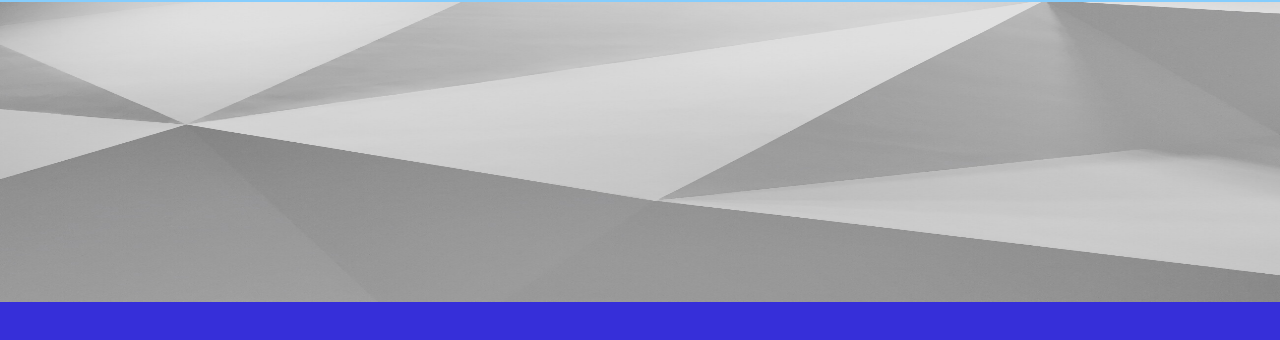
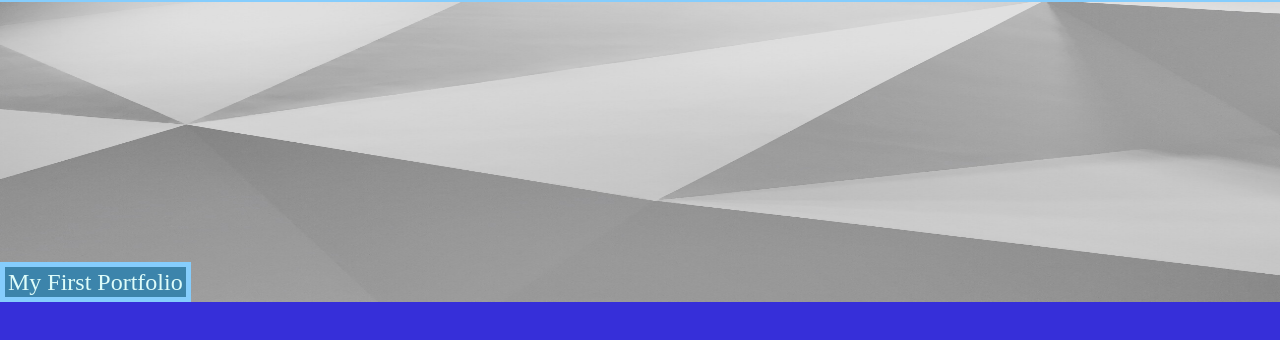
Before and after one commit to Twray95/ThomasWrayPortfolio, a plain HTML site: page index.html in a window 1280 px wide. Shown: the part 48-388 px from the top of the page. Drawn offline with Linux system fonts and the light colour scheme.

Commit message:
added my first portfolio card to top image

```diff
--- a/assets/style.css
+++ b/assets/style.css
@@ -29,6 +29,7 @@ body {
 
 h1 {
   display: flex;
+  flex-wrap: wrap;
   font-size: 1.75rem;
   width: 50%;
   justify-content: center;
@@ -61,6 +62,20 @@ main img {
   height: 300px;
 }
 
+main p {
+  display: flex;
+  position: absolute;
+  align-self: end;
+  box-sizing: border-box;
+  border: 5px solid var(--border);
+  padding: 3px;
+  font-size: 1.5rem;
+  color: var(--text);
+  height: auto;
+  width: auto;
+  background-color: #3c84ab;
+}
+
 @media screen and (max-width: 768px) {
   .header {
     flex-direction: column;
--- a/index.html
+++ b/index.html
@@ -24,6 +24,7 @@
         src="./assets/images/shapelined-_JBKdviweXI-unsplash.jpg"
         alt="Grey geometric background image"
       />
+      <p>My First Portfolio</p>
     </main>
   </body>
 </html>
```
Also changed, not shown: 1 other file.
